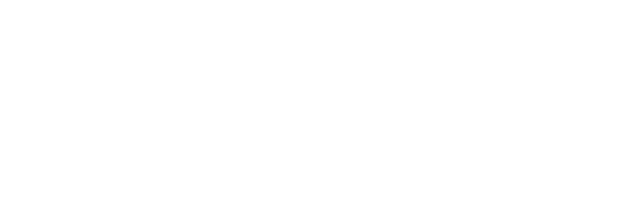
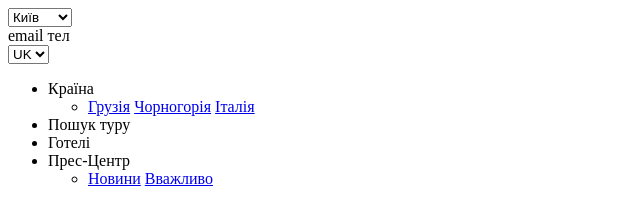
Before and after one commit to Minenkova/TetianaMinenkova_07, a plain HTML site: page index.html in a window 1280 px wide. Shown: the whole page, without its empty margins (0-640 px from the left). Drawn offline with Linux system fonts and the light colour scheme.

Commit message:
created header

```diff
--- a/index.html
+++ b/index.html
@@ -4,9 +4,62 @@
     <meta charset="UTF-8">
     <meta http-equiv="X-UA-Compatible" content="IE=edge">
     <meta name="viewport" content="width=device-width, initial-scale=1.0">
-    <title>Enjoy Your Trip</title>
+    <title>Document</title>
 </head>
 <body>
-
+    <div class="wrapper">
+        <header class="header">
+            <div class="header__logo">
+            </div>
+            <div class="header__wrap">
+                <form class="header__city">
+                    <select name="select1">
+                        <option value="Київ">Київ</option>
+                        <option value="Харків">Харків</option>
+                        <option value="Одеса">Одеса</option>
+                        <option value="Дніпро">Дніпро</option>
+                        <option value="Львів">Львів</option>
+                    </select>
+                </form>
+            </div>
+            <div class="header__info">
+                email
+                тел
+            </div>
+            <form class="lang">
+                <select name="select1">
+                    <option value="UK">UK</option>
+                    <option value="EN">EN</option>
+                </select>
+            </form>
+            <ul class="nav">
+                <li class="nav__item">
+                    Країна
+                    <ul class="menu_dropdown">
+                        <li class="menu__item">
+                            <a href="#" class="menu__link">Грузія</a>
+                            <a href="#" class="menu__link">Чорногорія</a>
+                            <a href="#" class="menu__link">Італія</a>
+                        </li>
+                    </ul>
+                </li>
+                <li class="nav__item">
+                    Пошук туру
+                </li>
+                <li class="nav__item">
+                    Готелі
+                </li>
+                <li class="nav__item">
+                    Прес-Центр
+                    <ul class="menu_dropdown">
+                        <li class="menu__item">
+                            <a href="#" class="menu__link">Новини</a>
+                            <a href="#" class="menu__link">Вважливо</a>
+                        </li>
+                    </ul>
+                </li>
+            </ul>
+        </header>
+    </div>
 </body>
 </html>
```
